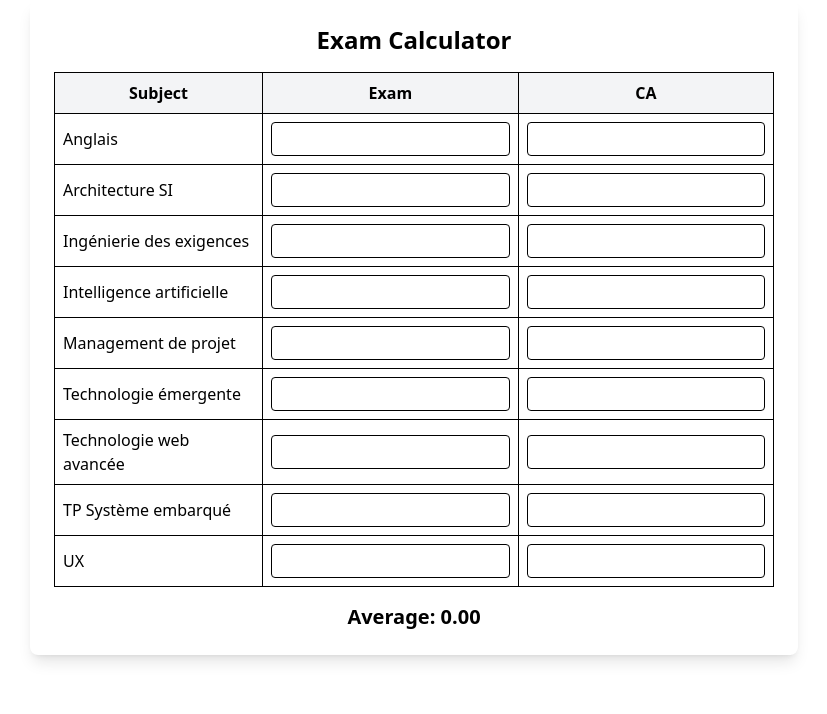
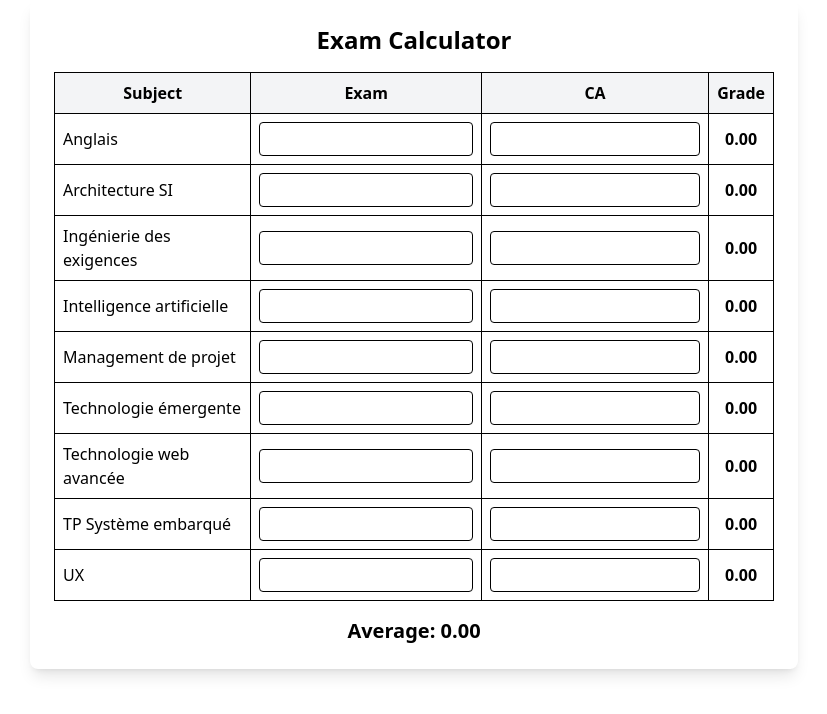
Before and after one commit to Mamchamohammed/GradeCalculator, a React (Vite) app: page /GradeCalculatorS1 in a window 1280 px wide. Shown: the top 714 px of the page, without its empty margins (226-1053 px from the left). Built offline with nearby package versions, Linux system fonts and the light colour scheme.

Commit message:
add grade for each

```diff
--- a/src/GradeCalculatorS1.tsx
+++ b/src/GradeCalculatorS1.tsx
@@ -29,15 +29,19 @@ export default function ExamCalculator() {
     setScores(newScores);
   };
 
+  const calculateGrade = (index: number) => {
+    const subject = subjects[index];
+    const examScore = parseFloat(scores[index].exam) || 0;
+    const caScore = parseFloat(scores[index].ca) || 0;
+    return (examScore * subject.exam + caScore * subject.ca).toFixed(2);
+  };
+
   const calculateAverage = () => {
     let total = 0;
     let totalCoeff = 0;
 
     subjects.forEach((subject, index) => {
-      const examScore = parseFloat(scores[index].exam) || 0;
-      const caScore = parseFloat(scores[index].ca) || 0;
-      const weightedScore =
-        examScore * subject.exam + caScore * subject.ca;
+      const weightedScore = parseFloat(calculateGrade(index)) || 0;
       total += weightedScore * subject.coefficient;
       totalCoeff += subject.coefficient;
     });
@@ -54,6 +58,7 @@ export default function ExamCalculator() {
             <th className="p-2 border">Subject</th>
             <th className="p-2 border">Exam</th>
             <th className="p-2 border">CA</th>
+            <th className="p-2 border">Grade</th>
           </tr>
         </thead>
         <tbody>
@@ -77,17 +82,12 @@ export default function ExamCalculator() {
                   disabled={subject.ca === 0}
                 />
               </td>
+              <td className="p-2 border text-center font-bold">{calculateGrade(index)}</td>
             </tr>
           ))}
         </tbody>
       </table>
       <div className="text-center mt-4">
-        {/* <button
-          onClick={calculateAverage}
-          className="bg-blue-500 text-white px-4 py-2 rounded-lg hover:bg-blue-600"
-        >
-          Calculate Average
-        </button> */}
         <h2 className="text-xl font-bold mt-2">Average: {calculateAverage()}</h2>
       </div>
     </div>
```
Also changed, not shown: 1 other file (tests, documents, lock files or other folders).
